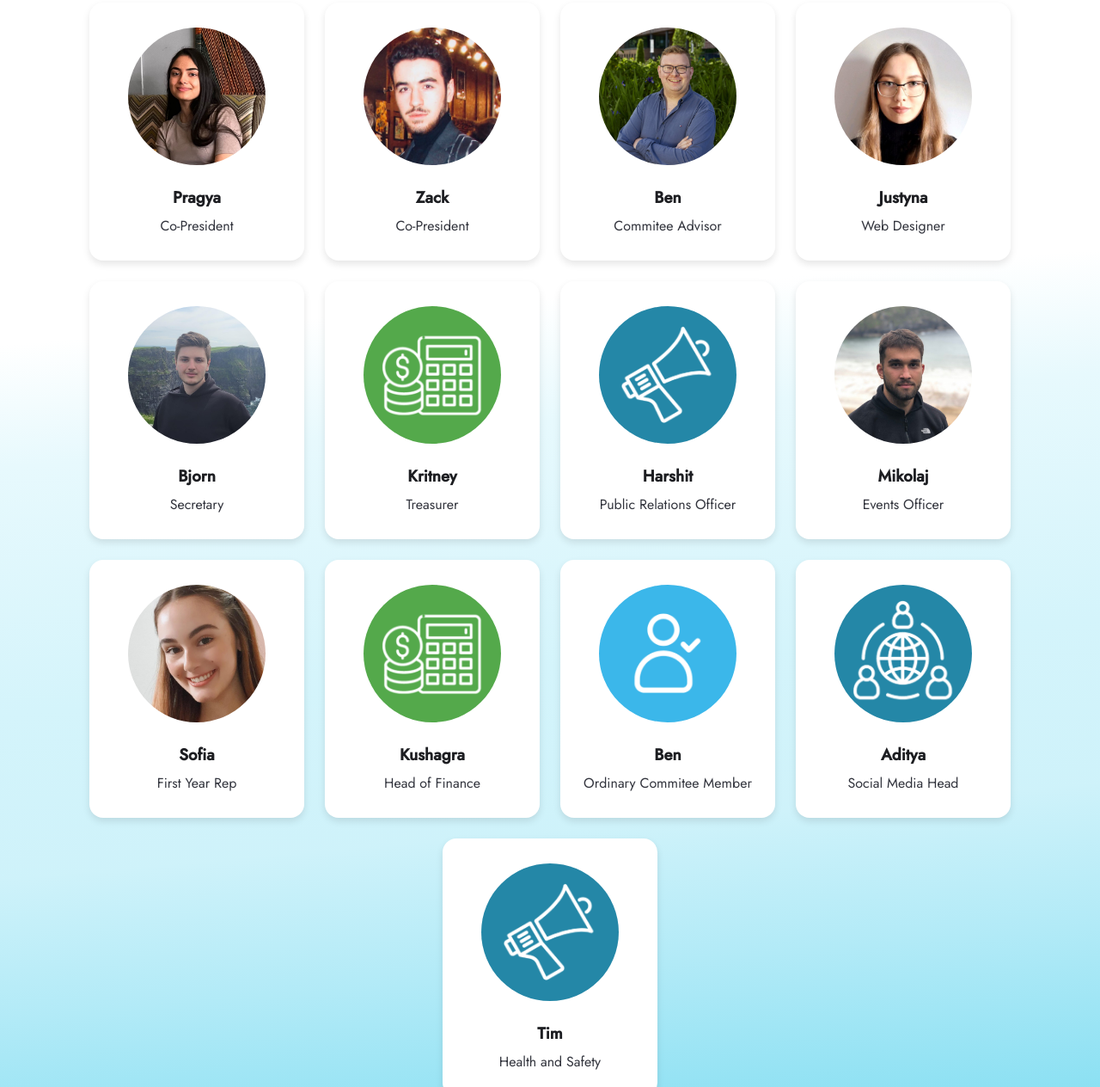
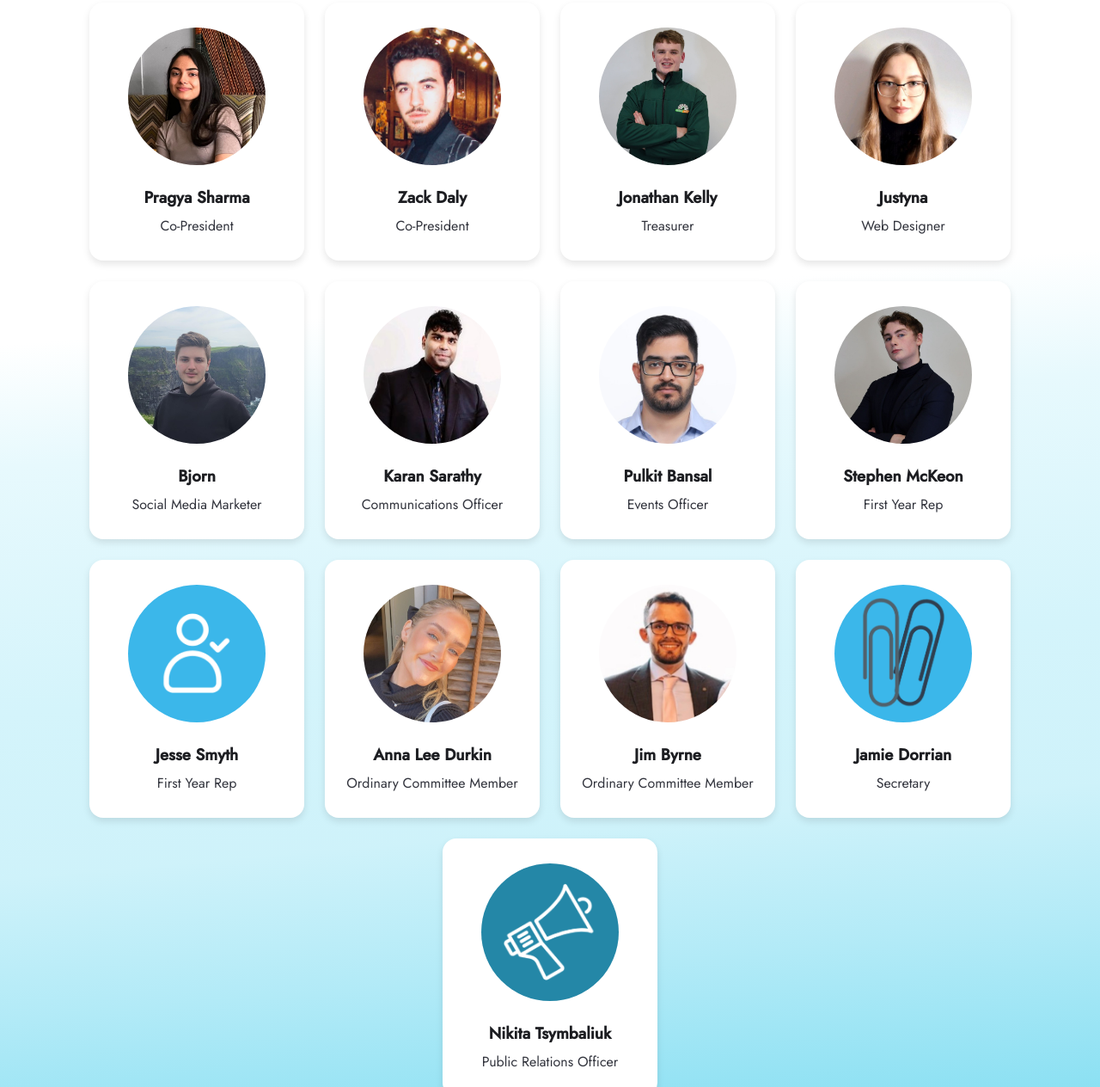
Before and after one commit to justyna-przy/ulces.github.io, a plain HTML site: page about.html in a window 1280 px wide. Shown: the part 235-1499 px from the top of the page at 86% size. Drawn offline with Linux system fonts and the light colour scheme.

Commit message:
Updated commitee panel

```diff
--- a/about.html
+++ b/about.html
@@ -81,7 +81,7 @@
             <div class="member-photo">
                 <img src="images/commitee-members/pragya.jpg" alt="Pragya">
             </div>
-            <h3>Pragya</h3>
+            <h3>Pragya Sharma</h3>
             <p>Co-President</p>
         </div>
 
@@ -89,15 +89,15 @@
             <div class="member-photo">
                 <img src="images/commitee-members/zack.jpg" alt="Zack">
             </div>
-            <h3>Zack</h3>
+            <h3>Zack Daly</h3>
             <p>Co-President</p>
         </div>
         <div class="committee-member">
             <div class="member-photo">
-                <img src="images/commitee-members/ben-kiely.jpg" alt="Ben">
+                <img src="images/commitee-members/johnny.jpg" alt="Johnny">
             </div>
-            <h3>Ben</h3>
-            <p>Commitee Advisor</p>
+            <h3>Jonathan Kelly</h3>
+            <p>Treasurer</p>
         </div>
         <div class="committee-member">
             <div class="member-photo">
@@ -111,63 +111,63 @@
                 <img src="images/commitee-members/bjorn.jpg" alt="Bjorn">
             </div>
             <h3>Bjorn</h3>
+            <p>Social Media Marketer</p>
+        </div>
+        <div class="committee-member">
+            <div class="member-photo">
+                <img src="images/commitee-members/karan.jpg" alt="Karan">
+            </div>
+            <h3>Karan Sarathy</h3>
+            <p>Communications Officer</p>
+        </div>
+        <div class="committee-member">
+            <div class="member-photo">
+                <img src="images/commitee-members/pulkit.jpg" alt="Pulkit">
+            </div>
+            <h3>Pulkit Bansal</h3>
+            <p>Events Officer</p>
+        </div>
+        <div class="committee-member">
+            <div class="member-photo">
+                <img src="images/commitee-members/stephen.jpg" alt="Stephen">
+            </div>
+            <h3>Stephen McKeon</h3>
+            <p>First Year Rep</p>
+        </div>
+        <div class="committee-member">
+            <div class="member-photo">
+                <img src="images/commitee-members/commitee-member.png" alt="Jesse">
+            </div>
+            <h3>Jesse Smyth</h3>
+            <p>First Year Rep</p>
+        </div>
+        <div class="committee-member">
+            <div class="member-photo">
+                <img src="images/commitee-members/anna.jpg" alt="Anna">
+            </div>
+            <h3>Anna Lee Durkin</h3>
+            <p>Ordinary Committee Member</p>
+        </div>
+        <div class="committee-member">
+            <div class="member-photo">
+                <img src="images/commitee-members/jim.jpg" alt="Jim">
+            </div>
+            <h3>Jim Byrne</h3>
+            <p>Ordinary Committee Member</p>
+        </div>
+        <div class="committee-member">
+            <div class="member-photo">
+                <img src="images/commitee-members/secretary.png" alt="Jamie">
+            </div>
+            <h3>Jamie Dorrian</h3>
             <p>Secretary</p>
         </div>
         <div class="committee-member">
             <div class="member-photo">
-                <img src="images/commitee-members/treasurer.png" alt="Kritney">
+                <img src="images/commitee-members/pr.png" alt="Nikita">
             </div>
-            <h3>Kritney</h3>
-            <p>Treasurer</p>
-        </div>
-        <div class="committee-member">
-            <div class="member-photo">
-                <img src="images/commitee-members/pr.png" alt="Harshit">
-            </div>
-            <h3>Harshit</h3>
+            <h3>Nikita Tsymbaliuk</h3>
             <p>Public Relations Officer</p>
-        </div>
-        <div class="committee-member">
-            <div class="member-photo">
-                <img src="images/commitee-members/mikolaj.jpg" alt="Mikolaj">
-            </div>
-            <h3>Mikolaj</h3>
-            <p>Events Officer</p>
-        </div>
-        <div class="committee-member">
-            <div class="member-photo">
-                <img src="images/commitee-members/sofia.jpg" alt="Sofia">
-            </div>
-            <h3>Sofia</h3>
-            <p>First Year Rep</p>
-        </div>
-        <div class="committee-member">
-            <div class="member-photo">
-                <img src="images/commitee-members/treasurer.png" alt="Kushagra">
-            </div>
-            <h3>Kushagra</h3>
-            <p>Head of Finance</p>
-        </div>
-        <div class="committee-member">
-            <div class="member-photo">
-                <img src="images/commitee-members/commitee-member.png" alt="Ben">
-            </div>
-            <h3>Ben</h3>
-            <p>Ordinary Commitee Member</p>
-        </div>
-        <div class="committee-member">
-            <div class="member-photo">
-                <img src="images/commitee-members/social-media.png" alt="Aditya">
-            </div>
-            <h3>Aditya</h3>
-            <p>Social Media Head</p>
-        </div>
-        <div class="committee-member">
-            <div class="member-photo">
-                <img src="images/commitee-members/pr.png" alt="Tim">
-            </div>
-            <h3>Tim</h3>
-            <p>Health and Safety</p>
         </div>
     </div>
 </section>
```
Also changed, not shown: images/commitee-members/anna.jpg (added), images/commitee-members/jim.jpg (added), images/commitee-members/johnny.jpg (added), images/commitee-members/karan.jpg (added), images/commitee-members/pulkit.jpg (added), images/commitee-members/stephen.jpg (added).
